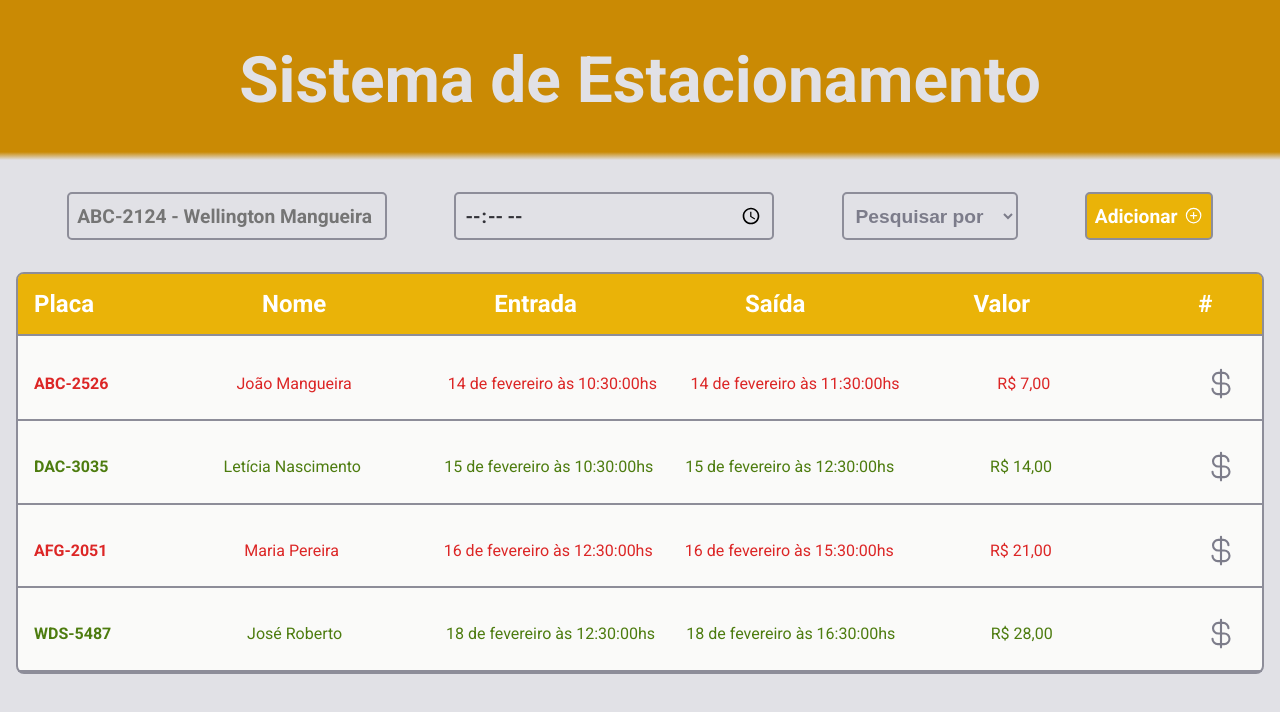
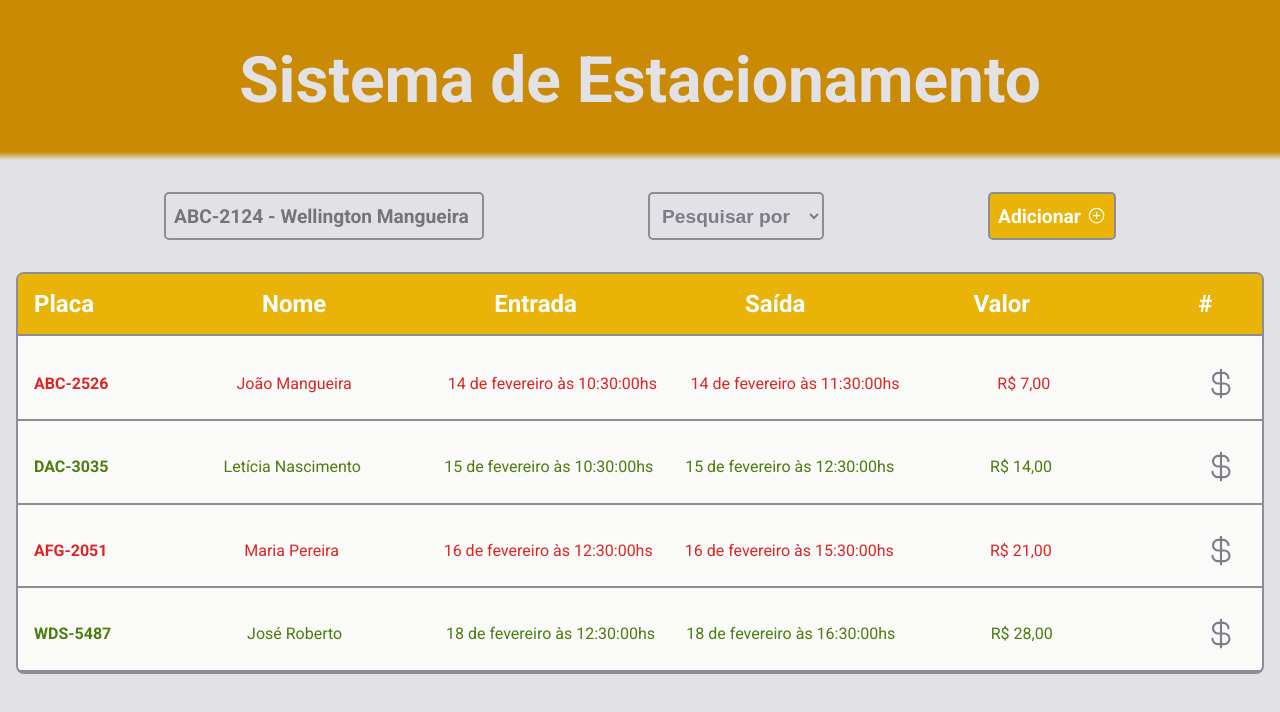
Before and after one commit to leticea/parking-system-react, a React (Vite) app: page / in a window 1280 px wide. Shown: the top 712 px of the page. Built offline with nearby package versions, Linux system fonts and the light colour scheme.

Commit message:
editando a hora da saída

```diff
--- a/src/components/HomeContainer.tsx
+++ b/src/components/HomeContainer.tsx
@@ -78,8 +78,6 @@ export function HomeContainer() {
   const [vehicles, setVehicles] = useState<VehiclesProps[]>(registeredVehicles);
   const [newVehicle, setNewVehicle] = useState("");
 
-  const [newTime, setNewTime] = useState("HH:mm");
-
   const [errorMessage] = useState("Preencha no formato correto.");
 
   function handleInsertNewVehicle(event: FormEvent) {
@@ -107,6 +105,7 @@ export function HomeContainer() {
         plate: newPlace.trim(),
         name: aux[2].trim(),
         entrance: new Date(),
+        exit: new Date(),
         amount: 7.0,
         isFinished: false,
       },
@@ -114,10 +113,6 @@ export function HomeContainer() {
 
     setVehiclesDB(newVehicles);
     setNewVehicle("");
-  }
-
-  function amountOfTime() {
-    console.log(newTime)
   }
 
   function updateNewVehicleValue(event: ChangeEvent<HTMLInputElement>) {
@@ -153,14 +148,13 @@ export function HomeContainer() {
           required
           className={!setNewVehicle ? styles.errorMessage : ''}
         />
-        <input type="time" value={newTime} name="newTime" />
         <select>
           <option value="search">Pesquisar por</option>
           <option value="plate">Placa</option>
           <option value="name">Nome</option>
           <option value="date">Data</option>
         </select>
-        <button type="submit" onClick={amountOfTime}>
+        <button type="submit">
           Adicionar <PlusCircle />
         </button>
       </form>
--- a/src/components/RegisteredVehicle.tsx
+++ b/src/components/RegisteredVehicle.tsx
@@ -3,7 +3,7 @@ import { VehiclesProps } from "./HomeContainer";
 import styles from "./RegisteredVehicle.module.css";
 
 import ptBR from "date-fns/locale/pt-BR";
-import { format } from "date-fns";
+import { format, setDate, setHours } from "date-fns";
 import { useState } from "react";
 
 interface VehicleProps {
@@ -32,7 +32,7 @@ export function RegisteredVehicle({ vehicle, removeVehicle }: VehicleProps) {
     ? format(exit, "d 'de' MMMM 'às' HH:mm:ss'hs'", {
         locale: ptBR,
       })
-    : null;
+    : setHours(new Date(), +1)
 
   const amountFormatted = new Intl.NumberFormat("pt-BR", {
     style: "currency",
@@ -59,7 +59,7 @@ export function RegisteredVehicle({ vehicle, removeVehicle }: VehicleProps) {
           {exitDateFormatted}
         </time>
       ) : (
-        ""
+        setHours(new Date(), +1)
       )}
       <span className={isFinished ? styles.finished : styles.inProgress}>
         {amountFormatted}
```
